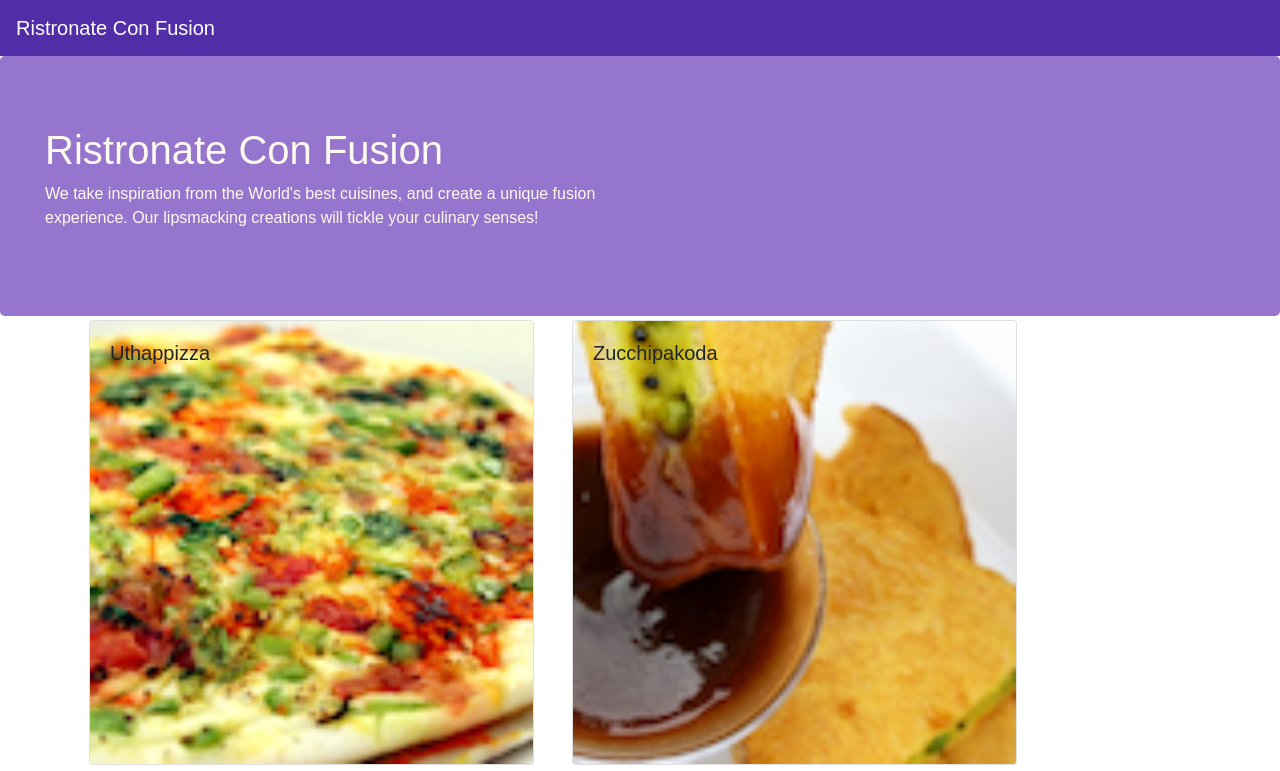
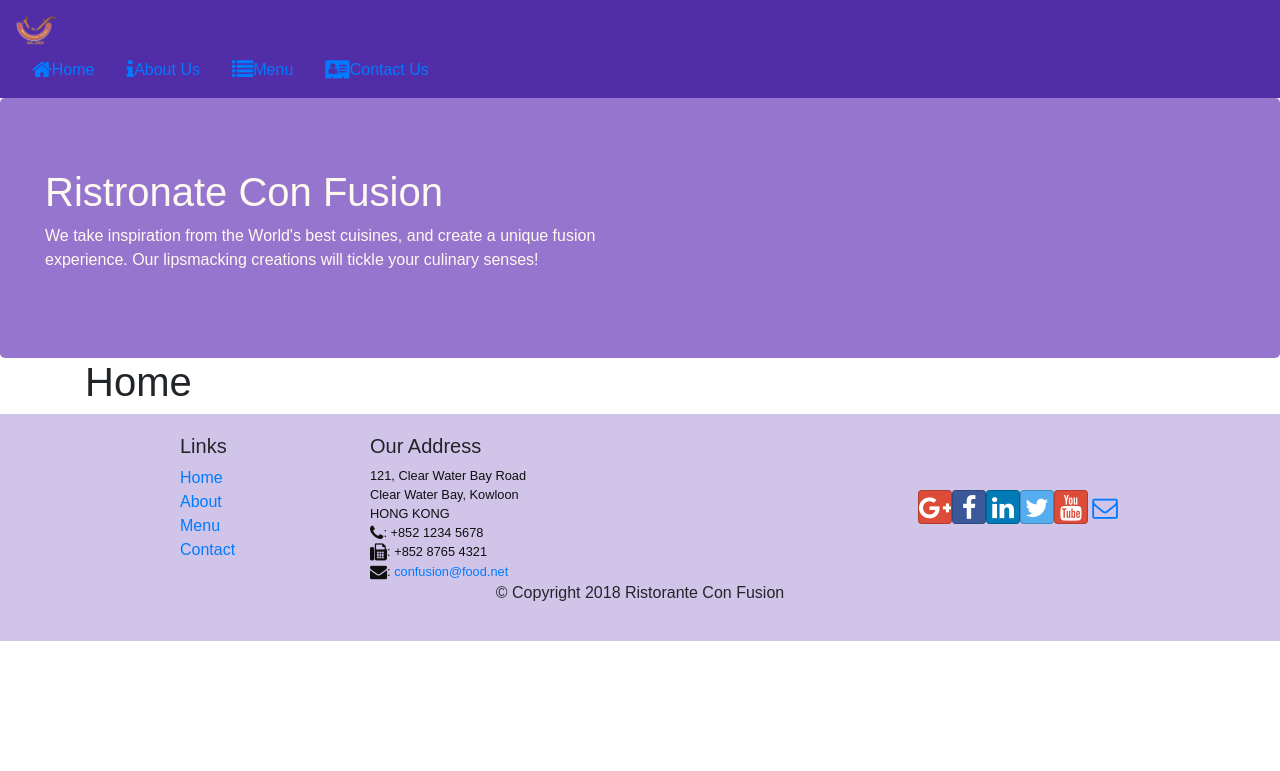
Before and after one commit to rohitjain908/ReactConfusionApp, a React (Create React App) app: page /home in a window 1280 px wide. Shown: the top 771 px of the page. Built offline with nearby package versions, Linux system fonts and the light colour scheme.

Commit message:
React Router

```diff
--- a/package.json
+++ b/package.json
@@ -9,6 +9,7 @@
     "react": "^17.0.2",
     "react-dom": "^17.0.2",
     "react-popper": "0.9.2",
+    "react-router-dom": "4.2.2",
     "react-scripts": "1.1.4",
     "reactstrap": "5.0.0"
   },
--- a/src/App.js
+++ b/src/App.js
@@ -1,14 +1,17 @@
 import React, { Component } from 'react';
 import Main from './components/MainComponent'
 import './App.css'
+import {BrowserRouter} from'react-router-dom'
 
 class App extends Component {
 
   render() {
     return (
-      <div>
-        <Main />
-      </div>
+      <BrowserRouter>
+        <div>
+          <Main />
+        </div>
+      </BrowserRouter>
     );
   }
 }
--- a/src/components/FooterComponent.js
+++ b/src/components/FooterComponent.js
@@ -1,4 +1,5 @@
 import React from 'react';
+import {Link} from 'react-router-dom';
 
 function Footer(props) {
     return(
@@ -8,10 +9,10 @@
                 <div className="col-4 offset-1 col-sm-2">
                     <h5>Links</h5>
                     <ul className="list-unstyled">
-                        <li><a href="#">Home</a></li>
-                        <li><a href="#">About</a></li>
-                        <li><a href="#">Menu</a></li>
-                        <li><a href="contactus.html">Contact</a></li>
+                        <li><Link to="/home">Home</Link></li>
+                        <li><Link to="aboutus">About</Link></li>
+                        <li><Link to="/menu">Menu</Link></li>
+                        <li><Link to="/contactus">Contact</Link></li>
                     </ul>
                 </div>
                 <div className="col-7 col-sm-5">
--- a/src/components/HeaderComponent.js
+++ b/src/components/HeaderComponent.js
@@ -1,14 +1,58 @@
 import React,{ Component } from 'react';
-import { Navbar,NavbarBrand,Jumbotron} from 'reactstrap';
+import { Navbar,NavbarBrand,Nav,NavbarToggler,Collapse,NavItem,Jumbotron} from 'reactstrap';
+import {NavLink} from 'react-router-dom';
 
 class Header extends Component{
+
+
+  constructor(props){
+    super(props);
+
+    this.state={
+      isNavOpen:false
+    }
+    this.toggleNav=this.toggleNav.bind(this);
+  }
+
+  toggleNav(){
+    this.setState({
+      isNavOpen:!this.state.isNavOpen
+    })
+  }
 
   render(){
     return(
       <React.Fragment>
-        <Navbar dark>
+        <Navbar dark expand="md">
             <div className="conatiner">
-              <NavbarBrand href="/">Ristronate Con Fusion</NavbarBrand>
+              <NavbarToggler onClick={this.toggleNav}/>
+              <NavbarBrand className="mr-auto" href="/">
+                <img src="assets/images/logo.png" height="30" width="41" alt="Restrone Con Fusion"/>
+              </NavbarBrand>
+              <Collapse isOpen={this.state.isNavOpen} navbar>
+                <Nav navber>
+                  <NavItem>
+                    <NavLink className="nav-link" to="/home">
+                      <span className="fa fa-home fa-lg"></span>Home
+                    </NavLink>
+                  </NavItem>
+                  <NavItem>
+                    <NavLink className="nav-link" to="/aboutus">
+                      <span className="fa fa-info fa-lg"></span>About Us
+                    </NavLink>
+                  </NavItem>
+                  <NavItem>
+                    <NavLink className="nav-link" to="/menu">
+                      <span className="fa fa-list fa-lg"></span>Menu
+                    </NavLink>
+                  </NavItem>
+                  <NavItem>
+                    <NavLink className="nav-link" to="/contactus">
+                      <span className="fa fa-address-card fa-lg"></span>Contact Us
+                    </NavLink>
+                  </NavItem>
+                </Nav>
+              </Collapse>
             </div>
         </Navbar>
         <Jumbotron>
@@ -22,9 +66,6 @@
           </div>
         </Jumbotron>
       </React.Fragment>
-
-
-
     );
   }
 }
--- /dev/null
+++ b/src/components/HomeComponent.js
@@ -0,0 +1,12 @@
+import React from 'react';
+
+function Home(){
+  return(
+    <div className="container">
+      <h1>Home</h1>
+    </div>
+
+  );
+}
+
+export default Home;
--- a/src/components/MainComponent.js
+++ b/src/components/MainComponent.js
@@ -4,27 +4,33 @@
 import { DISHES } from '../shared/dishes';
 import Header from './HeaderComponent'
 import Footer from './FooterComponent'
+import Home from './HomeComponent'
+import {Switch,Route,Redirect} from 'react-router-dom'
 class Main extends Component {
 
   constructor(props){
     super(props);
 
     this.state={
-      dishes:DISHES,
-      selectedDish:null
+      dishes:DISHES
     };
-  }
-  onDishSelect(dishId) {
-    this.setState({ selectedDish: dishId});
   }
 
   render() {
+
+    const HomePage= () =>{
+      return(
+        <Home/>
+      );
+    }
     return (
       <div>
         <Header/>
-        <Menu dishes={this.state.dishes}
-          onClick={(dishId)=>this.onDishSelect(dishId)}/>
-        <Dishdetail dish={this.state.dishes.filter((dish)=>dish.id===this.state.selectedDish)[0]}/>
+        <Switch>
+          <Route path="/home" component={HomePage}/>
+          <Route exact path="/menu" component={()=><Menu dishes={this.state.dishes}/>}/>
+          <Redirect to="/home"/>
+        </Switch>
         <Footer/>
       </div>
     );
```
Also changed, not shown: 1 other file (tests, documents, lock files or other folders).
